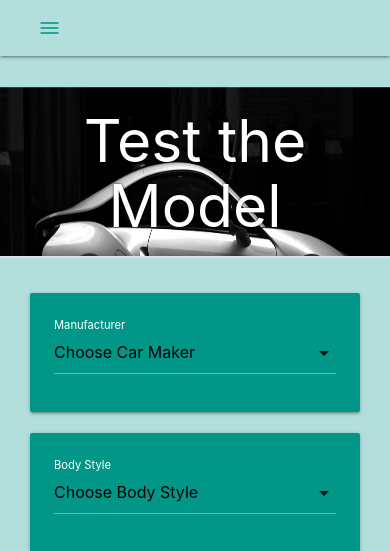
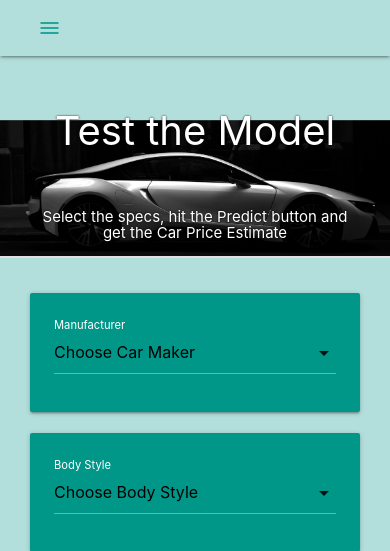
Before and after one commit to PatSwap/autos, a Flask app: page /predict in a window 390 px wide. Shown: the top 551 px of the page. Run offline with Flask 3, Linux system fonts and the light colour scheme; some libraries are stand-ins or nearby versions.

Commit message:
seventh commit - image and font adjustments

```diff
--- a/autos/static/css_image/css/style.css
+++ b/autos/static/css_image/css/style.css
@@ -31,8 +31,17 @@ p {
 
 @media only screen and (max-width : 992px) {
   .parallax-container .section {
+    h1 {
+      font-size: 40px;
+    }
+    h4 {
+      font-size: 15px;
+    }
+    h5 {
+      font-size: 15px;
+    }
     position: absolute;
-    top: 50%;
+    top: 10%;
   }
   #index-banner .section {
     top: 50%;
--- a/autos/templates/predict.html
+++ b/autos/templates/predict.html
@@ -2,7 +2,7 @@
 <html lang="en">
 <head>
   <meta http-equiv="Content-Type" content="text/html; charset=UTF-8"/>
-  <meta name="viewport" content="width=1024"/>
+  <meta name="viewport" content="width=device-width, initial-scale=1"/>
   <title>Car Price Predictions</title>
 
   <!-- CSS  -->
@@ -65,7 +65,8 @@
     <div class="section no-pad-bot">
       <div class="container">
         <br><br><br>
-        <div class="parallax"> <img class="responsive-img" src="{{ url_for('static', filename='css_image/car_background_calc.jpg')}}">
+        <div class="parallax">
+          <img img style="object-fit: contain; max-width: 100%;"  class="responsive-img" src="{{ url_for('static', filename='css_image/car_background_calc.jpg')}}">
         </div>
         <style>
 
@@ -512,13 +513,6 @@ h5 {
       });
     });
   </script>
-  <script>
-    var viewMode = getCookie("view-mode");
-if(viewMode == "desktop"){
-    viewport.setAttribute('content', 'width=1024');
-}else if (viewMode == "mobile"){
-    viewport.setAttribute('content', 'width=device-width,initial-scale=1.0,maximum-scale=1.0,user-scalable=no');
-}
-  </script>
+
   </body>
 </html>
```
Also changed, not shown: autos/templates/index.html (+2 -9 lines).
